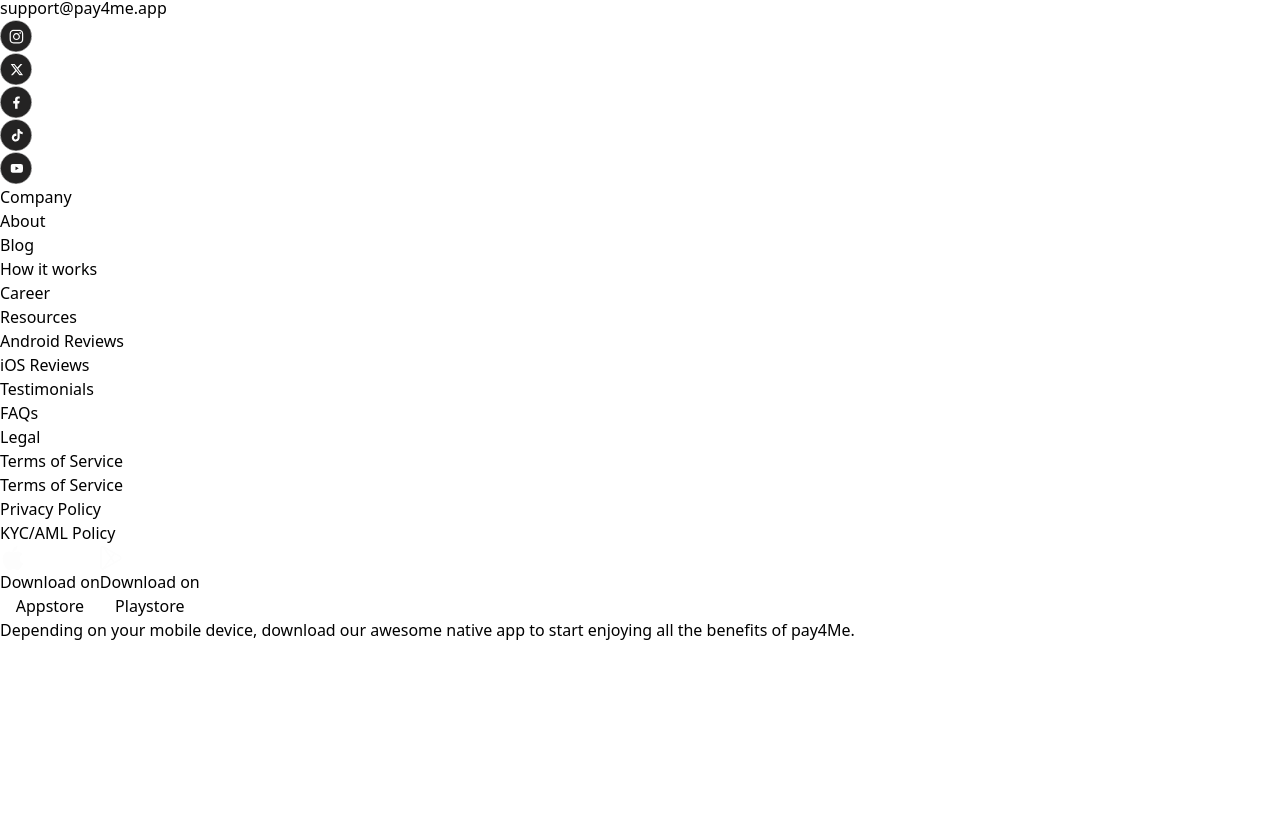
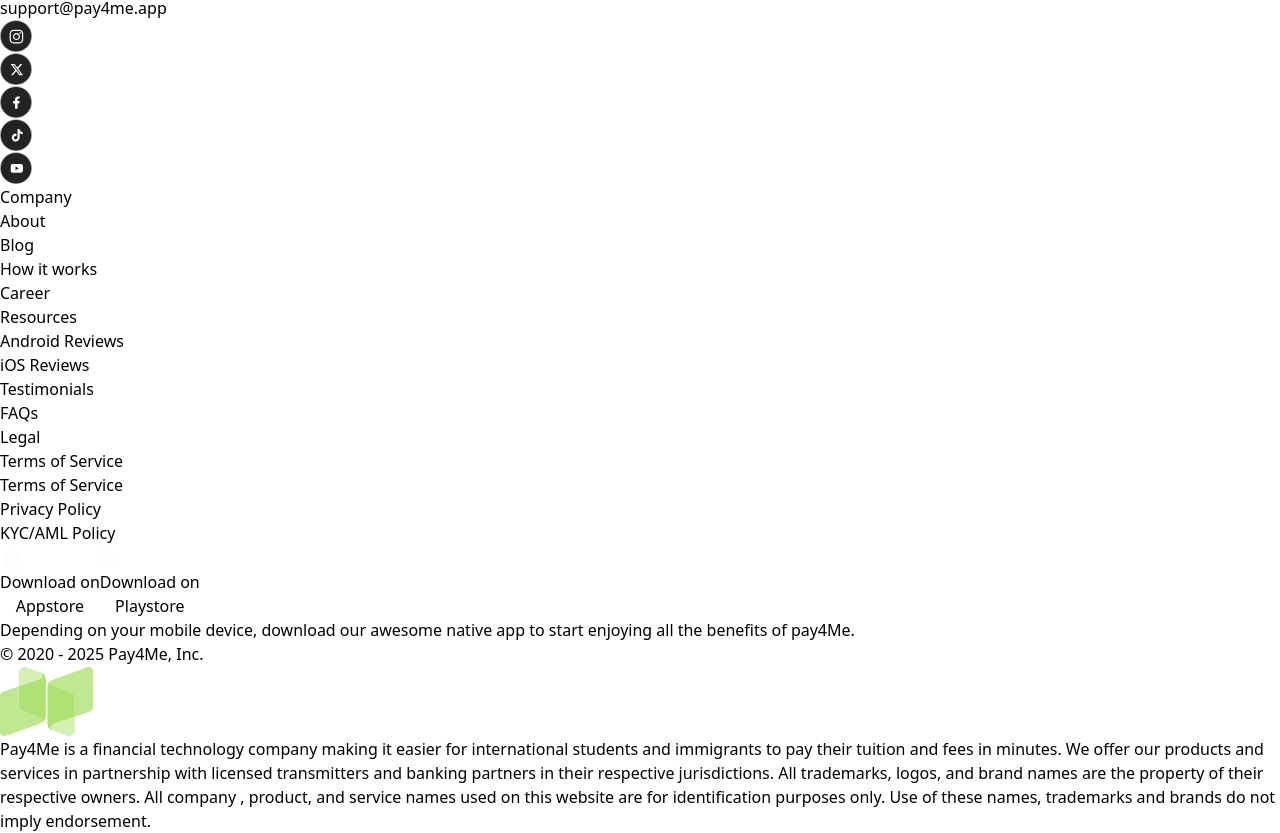
Before and after one commit to folushojimi/pay4meNEW, a React (Vite) app: page / in a window 1280 px wide. Shown: the part 7051-7884 px from the top of the page. Before the commit the page ends 7693 px from the top, so only its background shows below. Built offline with nearby package versions, Linux system fonts and the light colour scheme.

Commit message:
completed the footer

```diff
--- a/src/pages/Carousel.jsx
+++ b/src/pages/Carousel.jsx
@@ -2,8 +2,8 @@
 
 const image1 = (
   <div className="bg-[url('/images/people1.svg')] bg-cover h-96 w-80 rounded-md cursor-pointer">
-    <div className="pt-80 ml-2">
-      <h3 className="text-white font-semibold text-sm">Jimmy adewale</h3>
+    <div className="pt-[320px] ml-2">
+      <h3 className="text-white font-semibold text-sm mb-2">Jimmy adewale</h3>
       <p className="text-white text-xs">Entrepreneur</p>
     </div>
   </div>
@@ -11,8 +11,8 @@
 
 const image2 = (
   <div className="bg-[url('/images/people2.svg')] bg-cover h-96 w-80 rounded-md cursor-pointer">
-    <div className="pt-80 ml-2">
-      <h3 className="text-white font-semibold text-sm">Palmer Nicole</h3>
+    <div className="pt-[320px] ml-2">
+      <h3 className="text-white font-semibold text-sm mb-2">Palmer Nicole</h3>
       <p className="text-white text-xs">Phd Student</p>
     </div>
   </div>
@@ -20,8 +20,8 @@
 
 const image3 = (
   <div className="bg-[url('/images/people3.svg')] bg-cover h-96 w-80 rounded-md cursor-pointer">
-    <div className="pt-80 ml-2">
-      <h3 className="text-white font-semibold text-sm">Hannah Adams</h3>
+    <div className="pt-[320px] ml-2">
+      <h3 className="text-white font-semibold text-sm mb-2">Hannah Adams</h3>
       <p className="text-white text-xs">Senior Therapist</p>
     </div>
   </div>
@@ -29,8 +29,8 @@
 
 const image4 = (
   <div className="bg-[url('/images/9ja1.jpg')] bg-cover h-96 w-80 rounded-md cursor-pointer">
-    <div className="pt-80 ml-2">
-      <h3 className="text-white font-semibold text-sm">Jude Nwosu</h3>
+    <div className="pt-[320px] ml-2">
+      <h3 className="text-white font-semibold text-sm mb-2">Jude Nwosu</h3>
       <p className="text-white text-xs">Accountant</p>
     </div>
   </div>
@@ -38,8 +38,8 @@
 
 const image5 = (
   <div className="bg-[url('/images/9ja2.jpg')] bg-cover h-96 w-80 rounded-md cursor-pointer">
-    <div className="pt-80 ml-2">
-      <h3 className="text-white font-semibold text-sm">Kolade Ola</h3>
+    <div className="pt-[320px] ml-2">
+      <h3 className="text-white font-semibold text-sm mb-2">Kolade Ola</h3>
       <p className="text-white text-xs">phd Student</p>
     </div>
   </div>
--- a/src/pages/Footer.jsx
+++ b/src/pages/Footer.jsx
@@ -3,11 +3,14 @@
 const Footer = () => {
   return (
     <div>
-      <div className="flex justify-between items-start px-14 ">
+      <div className="flex justify-between items-start px-14 py-5">
         <div>
-            <img src="/images/footerlogo.svg" alt="footerlogo" className="mb-5"/>
-            <div className="flex items-center gap-3 mb-8"><img src="/images/email.svg" alt="" /> <p className="text-[#5D5D5D] text-sm">support@pay4me.app</p></div>
-            <div className="flex items-center gap-5">
+          <img src="/images/footerlogo.svg" alt="footerlogo" className="mb-5" />
+          <div className="flex items-center gap-3 mb-8">
+            <img src="/images/email.svg" alt="" />{" "}
+            <p className="text-[#5D5D5D] text-sm">support@pay4me.app</p>
+          </div>
+          <div className="flex items-center gap-3">
             <img src="/images/instagram.svg" alt="instagram" />
             <img src="/images/twitter.svg" alt="twitter" />
             <img src="/images/facebook.svg" alt="facebook" />
@@ -55,7 +58,7 @@
 
         {/* Download Buttons */}
         <div className="">
-         <div className="flex gap-2">
+          <div className="flex gap-2 mb-3">
             <button className="bg-black flex gap-3 justify-center items-center rounded-full py-2 px-6">
               <img src="/images/whiteapple.svg" alt="" />
               <div>
@@ -73,14 +76,34 @@
             </button>
           </div>
 
-         <p className="text-sm text-[#5D5D5D] w-[300px] leading-7">Depending on your mobile device,
-            download our awesome native app to
+          <p className="text-sm text-[#5D5D5D] w-[300px] leading-7">
+            Depending on your mobile device, download our awesome native app to
             start enjoying all the benefits of pay4Me.
           </p>
+        </div>
+
+
 
       </div>
+     {/*Year*/}
+      <div className="border-[1px]  border-y-[#D8D8D8] flex justify-center py-10">
+        <p className="text-sm text-[#7D7D7D]">© 2020 - 2025 Pay4Me, Inc.</p>
+      </div>
 
+      {/* footer description */}
+      <div className="flex gap-3 pb-5">
+        <img src="/images/last3D.svg" alt="last3d.svg" />
+      <p className="text-[#666565] text-xs leading-6 pt-10">Pay4Me is a financial technology company making it easier for international
+         students and immigrants to pay their tuition and fees in minutes. We offer
+         our products and services in partnership with licensed transmitters and
+         banking partners in their respective jurisdictions. All trademarks, logos,
+          and brand names are the property of their respective owners. All company
+          , product, and service names used on this website are for identification
+           purposes only. Use of these names, trademarks and brands do not imply
+           endorsement.
+        </p>
       </div>
+
     </div>
   );
 };
```
Also changed, not shown: src/pages/BarcodeBanner.jsx (added, +11 -0 lines), public/images/last3D.svg (added). Lines whose indentation alone changed are shown as unchanged.
